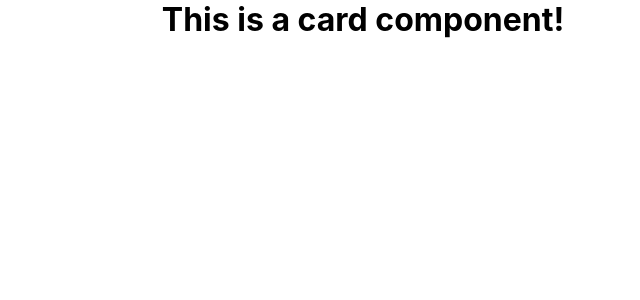
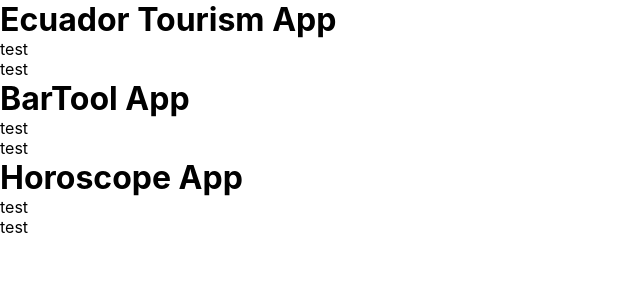
Before and after one commit to LucaLam/portfolio2020, a React (Create React App) app: page /projects in a window 1280 px wide. Shown: the top 300 px of the page, without its empty margins (0-640 px from the left). Built offline with nearby package versions, Linux system fonts and the light colour scheme.

Commit message:
data is showing in Card component

```diff
--- a/src/components/card-list/CardList.js
+++ b/src/components/card-list/CardList.js
@@ -14,7 +14,8 @@ export class CardList extends Component {
         const {data} = this.state
         return (
             <div className='card-list'>
-                <Card projects={data} />
+            { data.map(project => <Card project={project}/>)
+            }
             </div>
         )
     }
--- a/src/components/card-list/cardlist.scss
+++ b/src/components/card-list/cardlist.scss
@@ -1,7 +1,7 @@
 .card-list{
-    width: 85vw;
-    margin: 0 auto;
-    display: grid;
-    grid-template-columns: 1fr 1fr;
-    grid-gap: 20px;
+    // width: 85vw;
+    // margin: 0 auto;
+    // display: grid;
+    // grid-template-columns: 1fr 1fr;
+    // grid-gap: 20px;
 }
--- a/src/components/card/Card.js
+++ b/src/components/card/Card.js
@@ -1,19 +1,18 @@
-import React, { Component } from 'react'
+import React from 'react'
 
-export class Card extends Component {
+import './card.scss'
 
+const Card =({project})=> {
 
-
-    render() {
-        const projects = this.props
-        console.log(projects)
+    const {name, description, images} = project
 
         return (
             <div>
-                <h1>This is a card component!</h1>
+            <h1>{name}</h1>
+            <p>{description}</p>
+            <p>{images}</p>
             </div>
         )
-    }
 }
 
 export default Card
--- a/src/components/card/card.scss
+++ b/src/components/card/card.scss
@@ -0,0 +1,3 @@
+p{
+    color: black;
+}
--- a/src/data/ProjectData.js
+++ b/src/data/ProjectData.js
@@ -1,23 +1,21 @@
-
-
 const projectData = [
     {
     id: 1,
-    name: 'Ecuador Tourism App',
-    description: 'test',
-    images: 'test'
+    name: "Ecuador Tourism App",
+    description: "test",
+    images: "test"
 },
 {
     id: 2,
-    name: 'BarTool App',
-    description: 'test',
-    images: 'test'
+    name: "BarTool App",
+    description: "test",
+    images: "test"
 },
 {
     id: 3,
-    name: 'Horoscope App',
-    description: 'test',
-    images: '',
+    name: "Horoscope App",
+    description: "test",
+    images: "test",
 }
 ]
 
```
